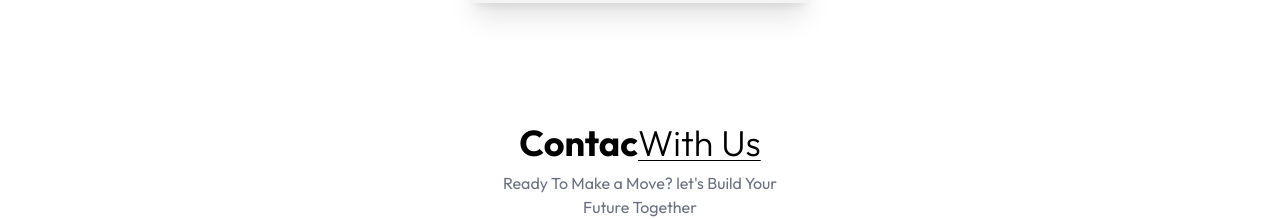
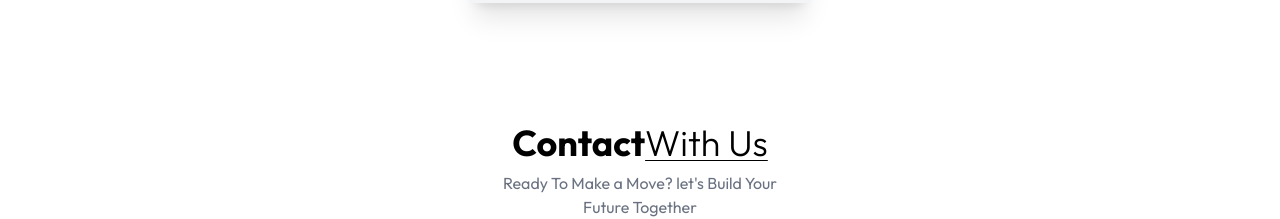
Before and after one commit to stanley5775/real-estate, a React (Vite) app: page / in a window 1280 px wide. Shown: the part 3540-3759 px from the top of the page. Built offline with nearby package versions, Linux system fonts and the light colour scheme.

Commit message:
fix contact page text typo

```diff
--- a/src/Contact.jsx
+++ b/src/Contact.jsx
@@ -42,7 +42,7 @@ const Contact = () => {
       id="Contact"
     >
       <h1 className="text-2xl sm:text-4xl font-bold mb-2 text-center">
-        Contac
+        Contact
         <span className="underline underline-offset-4 decoration-1 under font-light">
           With Us
         </span>
```
